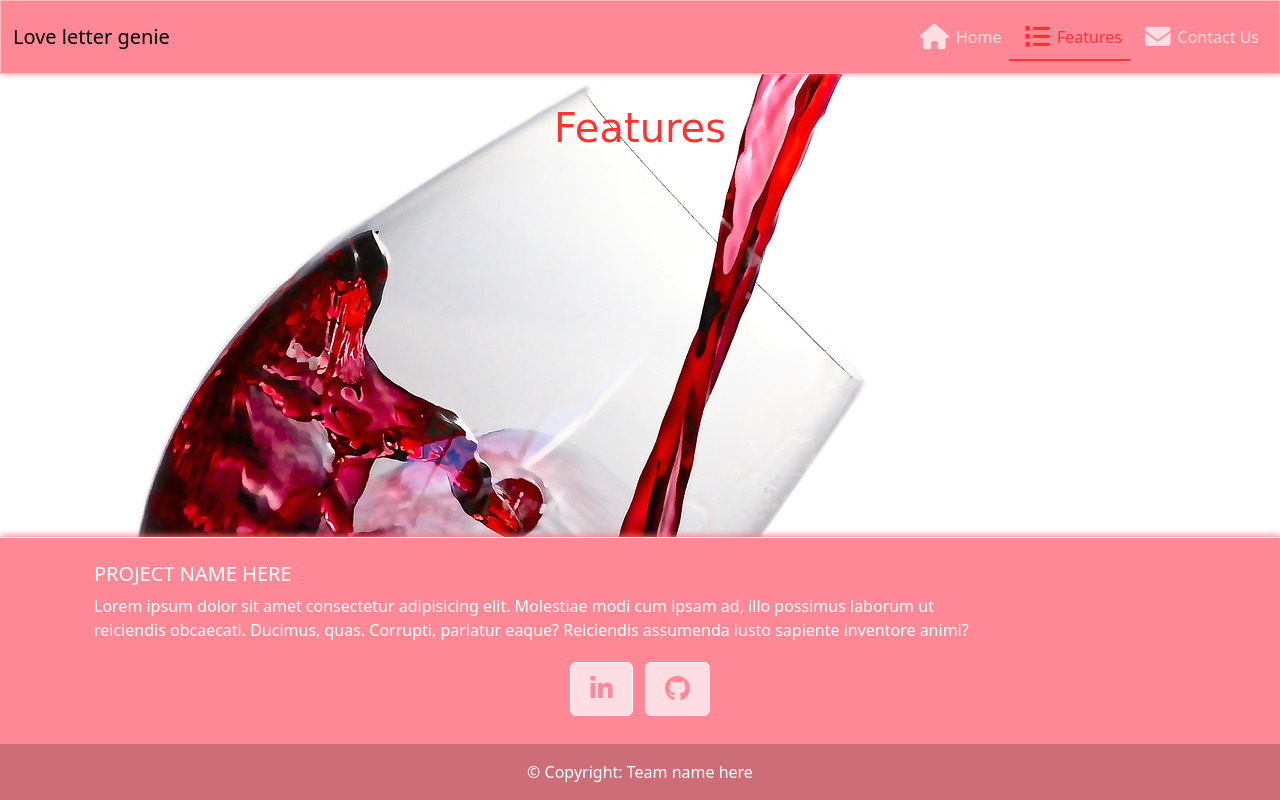
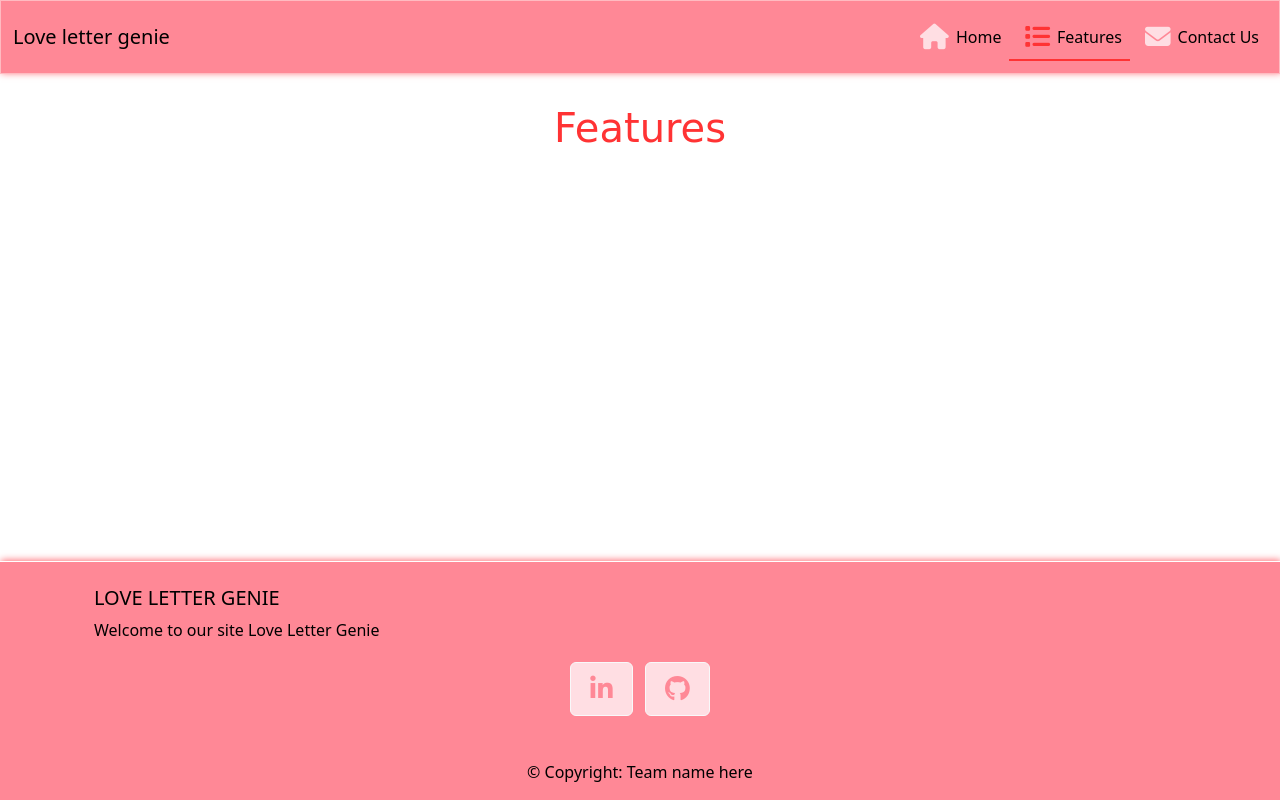
Before and after one commit to moabdelbasset/FebHackathon, a website: page features.html in a window 1280 px wide. Drawn offline with nearby package versions, Linux system fonts and the light colour scheme; a web font is replaced by a local one.

Commit message:
fixed all current contrast errors

```diff
--- a/assets/css/index.css
+++ b/assets/css/index.css
@@ -11,6 +11,7 @@
   --mainly-red: #ffdee3;
   --semi-pink: #ff8896;
   --white-smoke: #f3f3f3;
+  --black: #000;
 
   /* Utilities */
   --small-box-shadow: 1px -1px 7px 0 var(--brink-pink);
@@ -51,7 +52,7 @@ i:hover,
 }
 
 body {
-  background-image: url('/assets/images/wine-1543170_1280.jpg');
+  /* background-image: url('/assets/images/wine-1543170_1280.jpg'); */
   height: 100vh;
   display: flex;
   flex-direction: column;
@@ -68,9 +69,9 @@ footer {
 }
 
 h1 {
-    display: flex;
-    justify-content: center;
-    align-items: center;
+  display: flex;
+  justify-content: center;
+  align-items: center;
   margin-top: 30px !important;
   font-family:var(--letter-font);
   color: var(--deep-carmine-pink) !important;
@@ -115,7 +116,7 @@ body {
   margin: 30px 15px;
   font-family: var(--letter-font);
   font-weight: 600;
-  font-size: 1.3em;
+  font-size: 1.6em;
   color: var(--deep-carmine-pink);
 }
 
@@ -143,18 +144,15 @@ nav.navbar.navbar-expand-lg.bg-body-tertiary {
 
 .navbar-nav .nav-link.active,
 .navbar-nav .nav-link.show:hover {
-  color: var(--deep-carmine-pink) !important;
+  color: #000 !important;
 }
 
-/* .navbar-expand-lg .navbar-collapse {
-  font-size: larger;
-} */
 
 a.nav-link {
   display: flex !important;
   justify-content: center !important;
   align-items: center !important;
-  color: var(--mainly-red) !important;
+  color: #000 !important;
 }
 
 /* Footer section  */
@@ -173,6 +171,9 @@ footer.text-center.text-lg-start.text-white {
   color: var(--semi-pink);
 }
 
+.footerText {
+  color: #000 !important;
+}
 
 /* Generate Letter Button */
 #generateButton {
--- a/features.html
+++ b/features.html
@@ -46,7 +46,7 @@
 
 
 
-    <footer class="text-center text-lg-start text-white" style="background-color: #3e4551">
+    <footer class="text-center text-lg-start text-white">
         <!-- Grid container -->
         <div class="container p-4 pb-0">
             <!-- Section: Links -->
@@ -54,47 +54,39 @@
                 <!--Grid row-->
                 <div class="row">
                     <!--Grid column-->
-                    <div class="col-lg-10 col-md-10 mb-10 mb-md-0">
-                        <h5 class="text-uppercase">Project name here</h5>
+                    <div class="col-lg-10 col-md-10 mb-10 mb-md-0 footerText">
+                        <h5 class="text-uppercase">Love Letter Genie</h5>
 
                         <p>
-                            Lorem ipsum dolor sit amet consectetur adipisicing elit.
-                            Molestiae modi cum ipsam ad, illo possimus laborum ut
-                            reiciendis obcaecati. Ducimus, quas. Corrupti, pariatur eaque?
-                            Reiciendis assumenda iusto sapiente inventore animi?
+                            Welcome to our site Love Letter Genie
                         </p>
                     </div>
-                    <!--Grid column-->
+            </section>
 
-                    <!--Grid column-->
-                    <div class="col-lg-2 col-md-6 mb-4 mb-md-0">
-
-                    </div>
-                    <!--Grid row-->
-            </section>
-            <!-- Section: Links -->
-
+            <!-- Hidden div that contains an image of hearts that will appear if love letter function successfull -->
+            <div class="heartsDiv hidden" id="heart">
+                <img src="./assets/images/hearts.png" alt="hearts that appear for an animation" />
+            </div>
 
 
             <!-- Section: Social media -->
             <section class="mb-4 text-center">
 
                 <!-- Linkedin -->
-                <a class="btn btn-outline-light btn-floating m-1" href="https://uk.linkedin.com/" role="button"><i
-                        class="fab fa-linkedin-in"></i></a>
+                <a class="btn btn-outline-light btn-floating m-1" href="https://uk.linkedin.com/" role="button" aria-label="external lnik to Linkedin" target="_blank"><i
+                        class="fab fa-linkedin-in" ></i></a>
 
                 <!-- Github -->
                 <a class="btn btn-outline-light btn-floating m-1" href="https://github.com/moabdelbasset/FebHackathon"
-                    role="button"><i class="fab fa-github"></i></a>
+                    role="button" aria-label="external link to github" target="_blank"><i class="fab fa-github"></i></a>
             </section>
             <!-- Section: Social media -->
         </div>
-        <!-- Grid container -->
 
         <!-- Copyright -->
-        <div class="text-center p-3" style="background-color: rgba(0, 0, 0, 0.2)">
+        <div class="text-center p-3 footerText">
             © Copyright:
-            <a class="text-white" href="https://github.com/moabdelbasset/FebHackathon">Team name here</a>
+            <a class="footerText" href="https://github.com/moabdelbasset/FebHackathon">Team name here</a>
         </div>
         <!-- Copyright -->
     </footer>
```
Also changed, not shown: contact.html (+14 -22 lines), index.html (+6 -6 lines).
